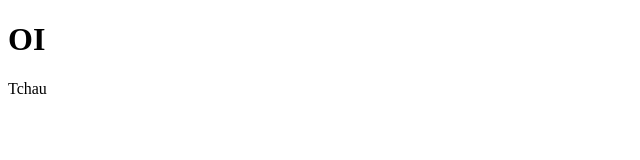
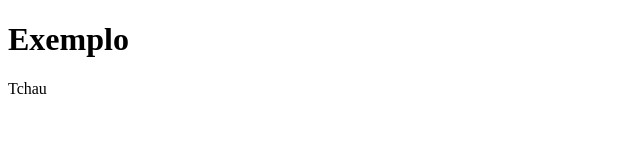
Before and after one commit to ErikTeixeira/exercicio1-r, a plain HTML site: page index.html in a window 1280 px wide. Shown: the whole page, without its empty margins (0-640 px from the left). Drawn offline with Linux system fonts and the light colour scheme.

Commit message:
Adicionou head + metas + body

```diff
--- a/index.html
+++ b/index.html
@@ -1,19 +1,21 @@
 <!doctype html>  <!-- Este é um DTD que representa o tipo de HTML a ser usado, aqui temos o DTD do HTML5 -->
 
-<htmt lang="pt-br">  <!-- Tag principal / atributo lang -->
+<html lang="pt-br">  <!-- Tag principal / atributo lang -->
 
-<head>
+	<head>  <!-- Primeira tag filha, fica todos os metadados ou metatags -->
 
-<title> OI </title>
+		<meta charset="UTF-8"> 			<!-- A meta não possui fechamento, pode ser repetida e utilizada para carregar atributos -->
+		<meta name="viewport" content="width=width-device, initial-scale=1.0">
+		<title> Exemplo Html </title>
 
-</head>
+	</head>
 
-<body>
+	<body>	 <!-- tag onde fica o conteúdo -->
 
-<h1> OI </h1>
+		<h1> Exemplo </h1>
 
-<p> Tchau </p>
+		<p> Tchau </p>
 
-</body>
+	</body>
 
 </html>
```
